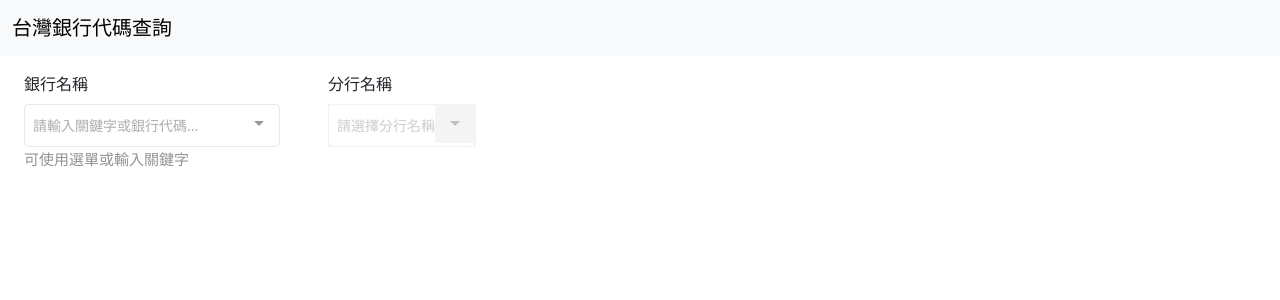
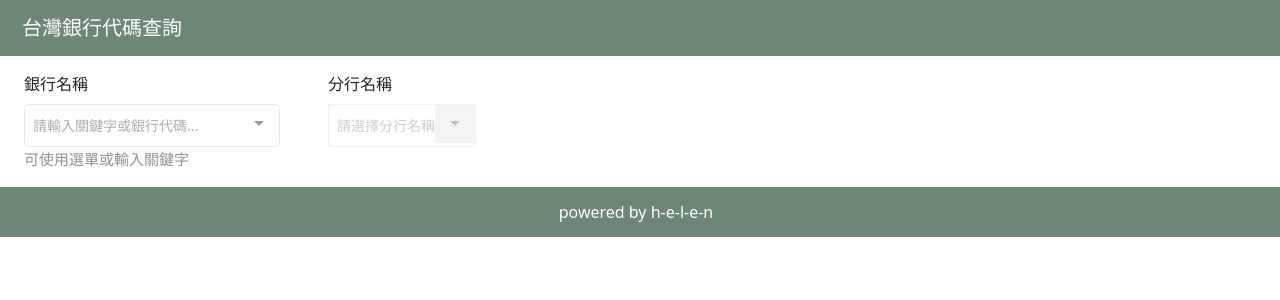
Before and after one commit to h-e-l-e-n/0122_demo, a Vue app: page / in a window 1280 px wide. Shown: the top 300 px of the page. Built offline with nearby package versions, Linux system fonts and the light colour scheme; the HTML template or start-up script is replaced by a standard one.

Commit message:
fix: layout

```diff
--- a/src/App.vue
+++ b/src/App.vue
@@ -3,13 +3,39 @@ import { RouterView } from 'vue-router'
 </script>
 <template>
   <header>
-    <nav class="navbar bg-body-tertiary" style="background-color: #6d8777">
+    <nav class="navbar">
       <div class="container-fluid">
-        <a class="navbar-brand" href="http://localhost:5174/">台灣銀行代碼查詢</a>
+        <a class="navbar-brand" href="https://vercel.com/h-e-l-e-ns-projects/taiwan-bank"
+          >台灣銀行代碼查詢</a
+        >
       </div>
     </nav>
   </header>
   <body>
     <RouterView />
   </body>
+  <footer>
+    <nav class="navbar ps-2">
+      <div class="container-fluid">
+        <a class="navbar-brand fs-6" href="https://github.com/h-e-l-e-n">powered by h-e-l-e-n</a>
+      </div>
+    </nav>
+  </footer>
 </template>
+<style>
+.navbar {
+  background-color: #6d8777;
+}
+.navbar-brand {
+  color: white;
+}
+.container-fluid {
+  justify-content: center !important;
+}
+@media (min-width: 768px) {
+  header .container-fluid:first-of-type {
+    justify-content: left !important;
+    margin-left: 10px;
+  }
+}
+</style>
--- a/src/views/components/ResultView.vue
+++ b/src/views/components/ResultView.vue
@@ -71,7 +71,7 @@ onMounted(async () => {
         </p>
       </div>
     </div>
-    <div class="bottom-button-area d-flex px-4 my-3 justify-content-between">
+    <div class="bottom-button-area d-flex px-4 my-4 justify-content-between">
       <button type="button" class="btn btn-success" @click="copyURL">{{ urlText }}</button>
       <button type="button" class="btn btn-outline-secondary" @click="clearSearch">重新查詢</button>
     </div>
```
